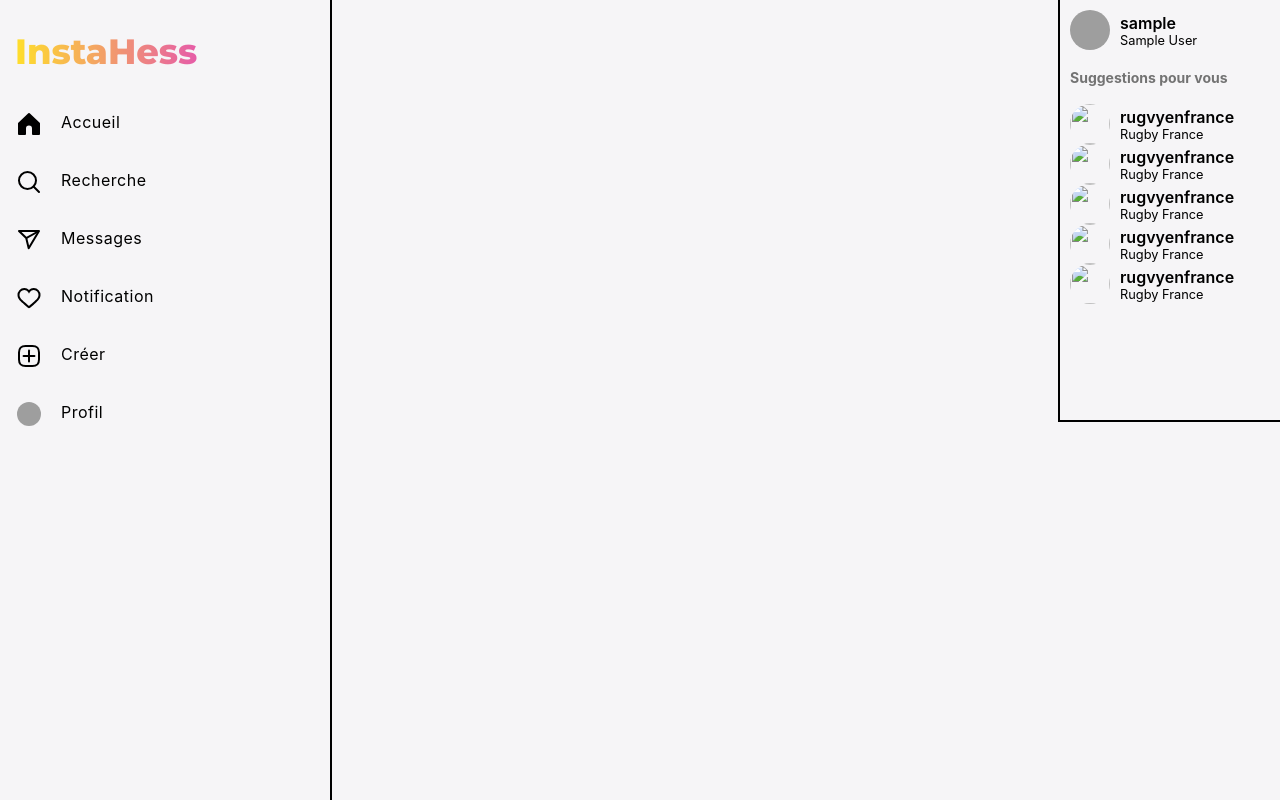
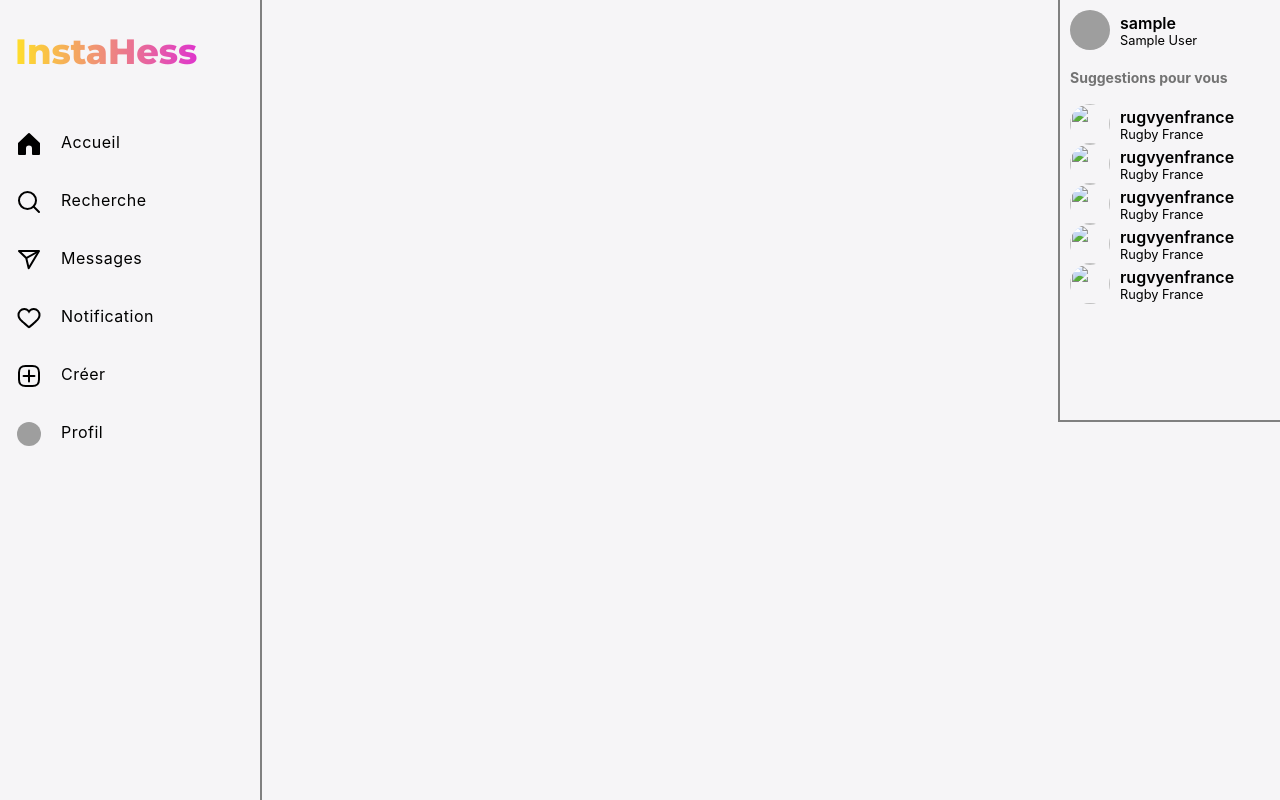
Before and after one commit to DidonCode/BUT2-S3, a PHP site: page /index.php in a window 1280 px wide. Run offline with PHP 8.4, Linux system fonts and the light colour scheme; the visitor is signed in with stand-in values (Sample User, id 1); data that the repository does not hold is empty; grey boxes are pictures that could not be loaded.

Commit message:
quelques petites modification de style sur le side-bar et le follower-bar

```diff
--- a/css/side-bar.css
+++ b/css/side-bar.css
@@ -12,11 +12,11 @@ body{
 
 .side-nav-bar{
 	user-select: none;
-	min-width: 320px;
+	min-width: 250px;
 	width: 50px;
 	background-color: var(--background-color);
 	padding: 0px 5px 0px 5px;
-	border: 2px solid black;
+	border: 2px solid grey;
 	border-left: none;
 	border-bottom: none;
 	border-top: none;
@@ -26,14 +26,14 @@ body{
 .side-nav-bar-fixed{
 	position: fixed;
 	z-index: 1;
-	width: 320px;
+	width: 250px;
 }
 
 .side-nav-bar .side-nav-logo{
 	height: 20px;
 	margin-left: 10px;
 	padding-top: 30px;
-	margin-bottom: 50px;
+	margin-bottom: 70px;
 }
 
 .logo-title{
--- a/php/follower-bar.php
+++ b/php/follower-bar.php
@@ -3,7 +3,7 @@
 		width: 200px;
 		height: 400px;
 		padding: 10px;
-		border: 2px solid black;
+		border: 2px solid grey;
 		border-top: none;
 		border-right: none;
 		font-family: -apple-system, BlinkMacSystemFont, 'Segoe UI', Roboto, Helvetica, Arial, sans-serif;
```
